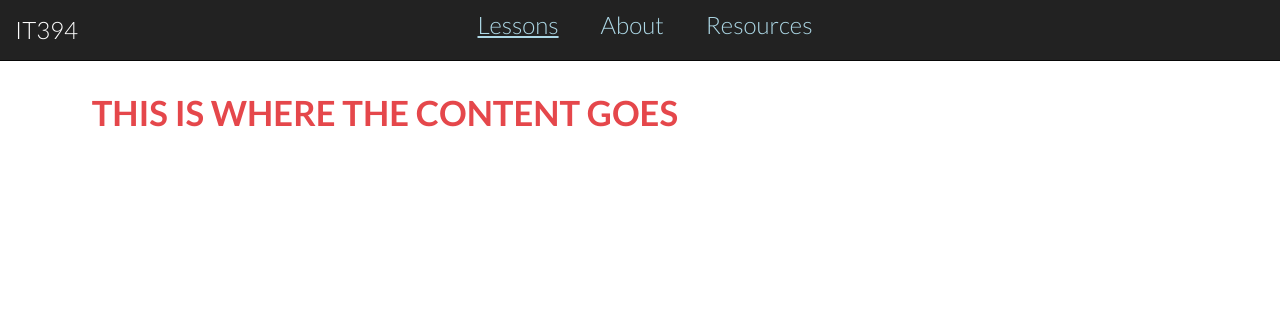
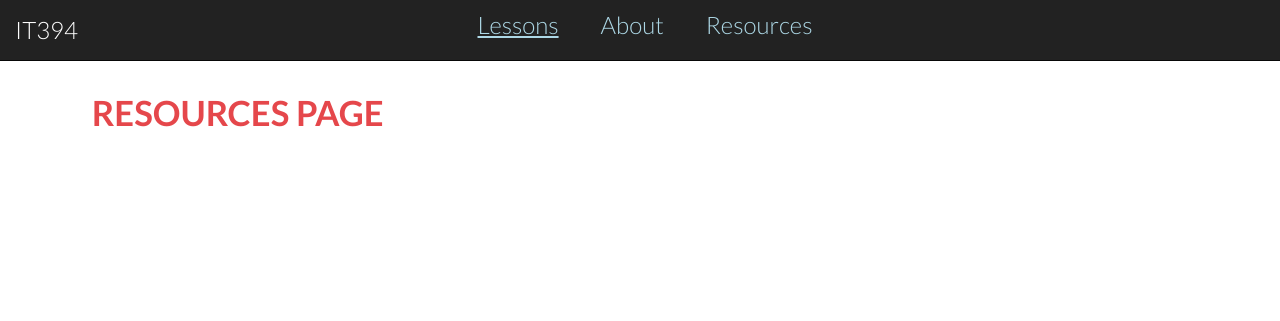
Before and after one commit to wildKoala/it394v2, a Django app: page /resources in a window 1280 px wide. Shown: the top 321 px of the page. Run offline with Django 3.2, Linux system fonts and the light colour scheme; some libraries are stand-ins or nearby versions.

Commit message:
adds header to resources page

```diff
--- a/main_app/templates/resources.html
+++ b/main_app/templates/resources.html
@@ -30,7 +30,7 @@
 	</div>
 
 	<main class="container" role="main">
-	<h1>this is where the content goes</h1>
+	<h1>Resources Page</h1>
 	</main>
 	<script src={% static 'assets/js/jquery.min.js' %}></script>
 	<script src={% static 'assets/js/skel.min.js' %}></script>
```
